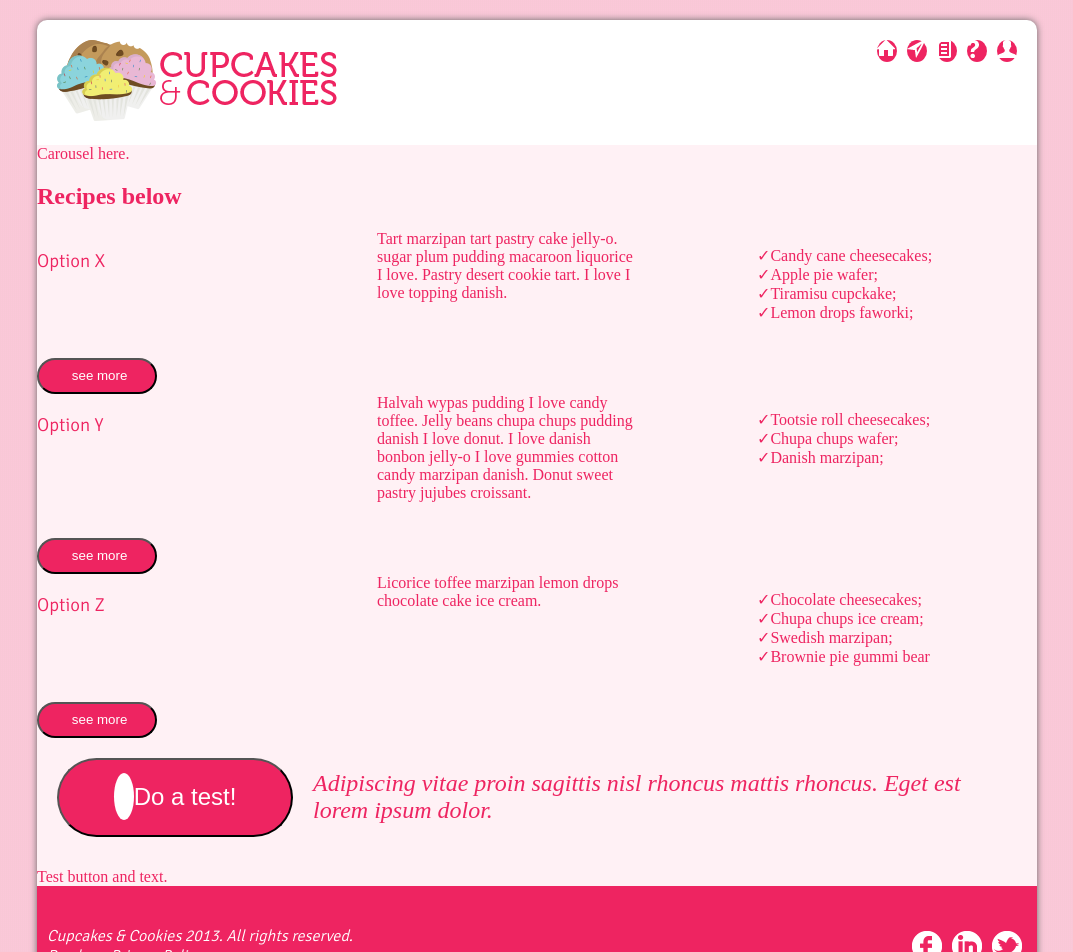
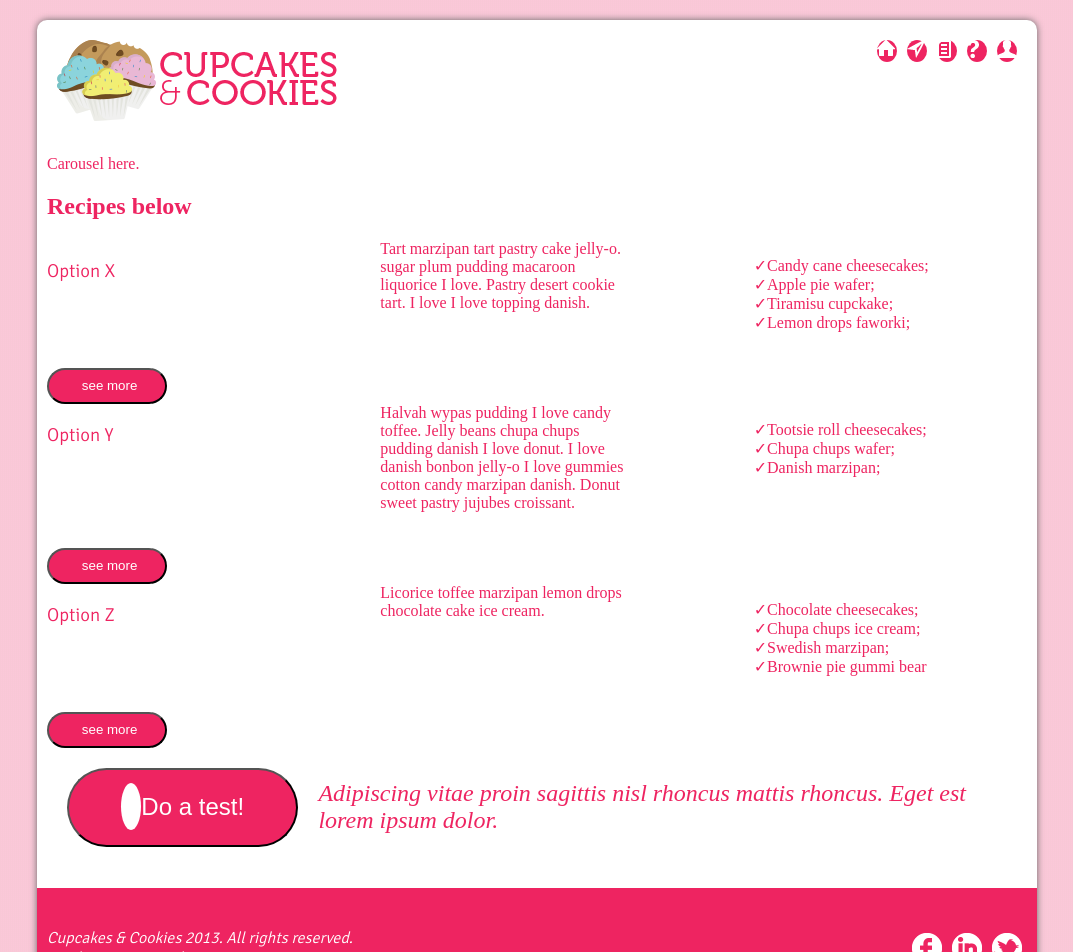
Before and after one commit to natalledm/cupcakeProject, a Vue app: page / in a window 1280 px wide. Shown: the top 952 px of the page, without its empty margins (103-1176 px from the left). Built offline with nearby package versions, Linux system fonts and the light colour scheme.

Commit message:
Home now looks like home :building_construction:

```diff
--- a/src/views/Home.vue
+++ b/src/views/Home.vue
@@ -4,9 +4,6 @@
       <Carousel />
     </span>
     <Lists />
-    <span class="test-button">
-      Test button and text.
-    </span>
   </div>
 </template>
 
@@ -25,3 +22,12 @@ export default {
   }
 };
 </script>
+
+<style lang="scss">
+
+.body {
+  padding: 10px;
+  background-color: white;
+}
+
+</style>
```
